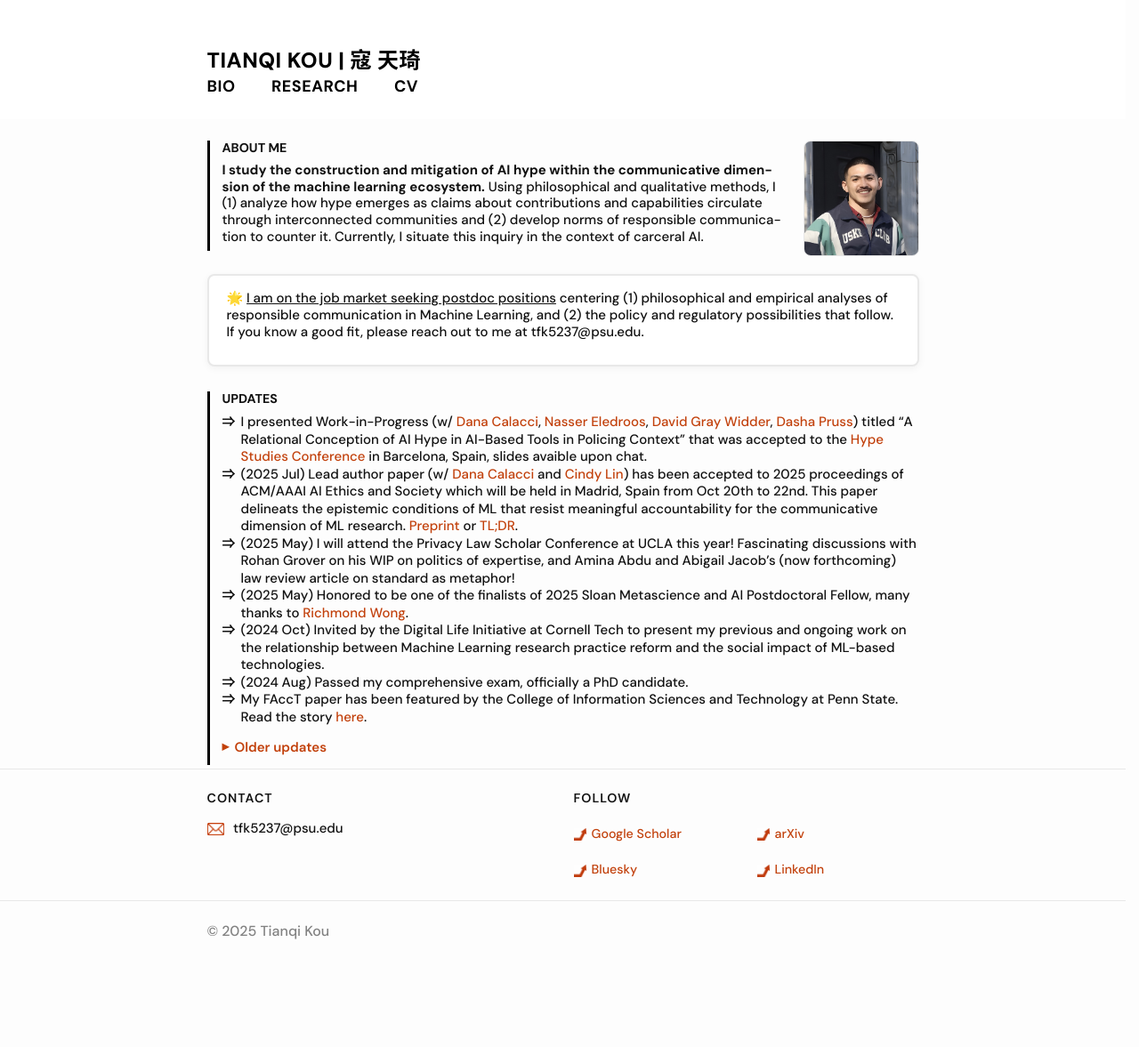
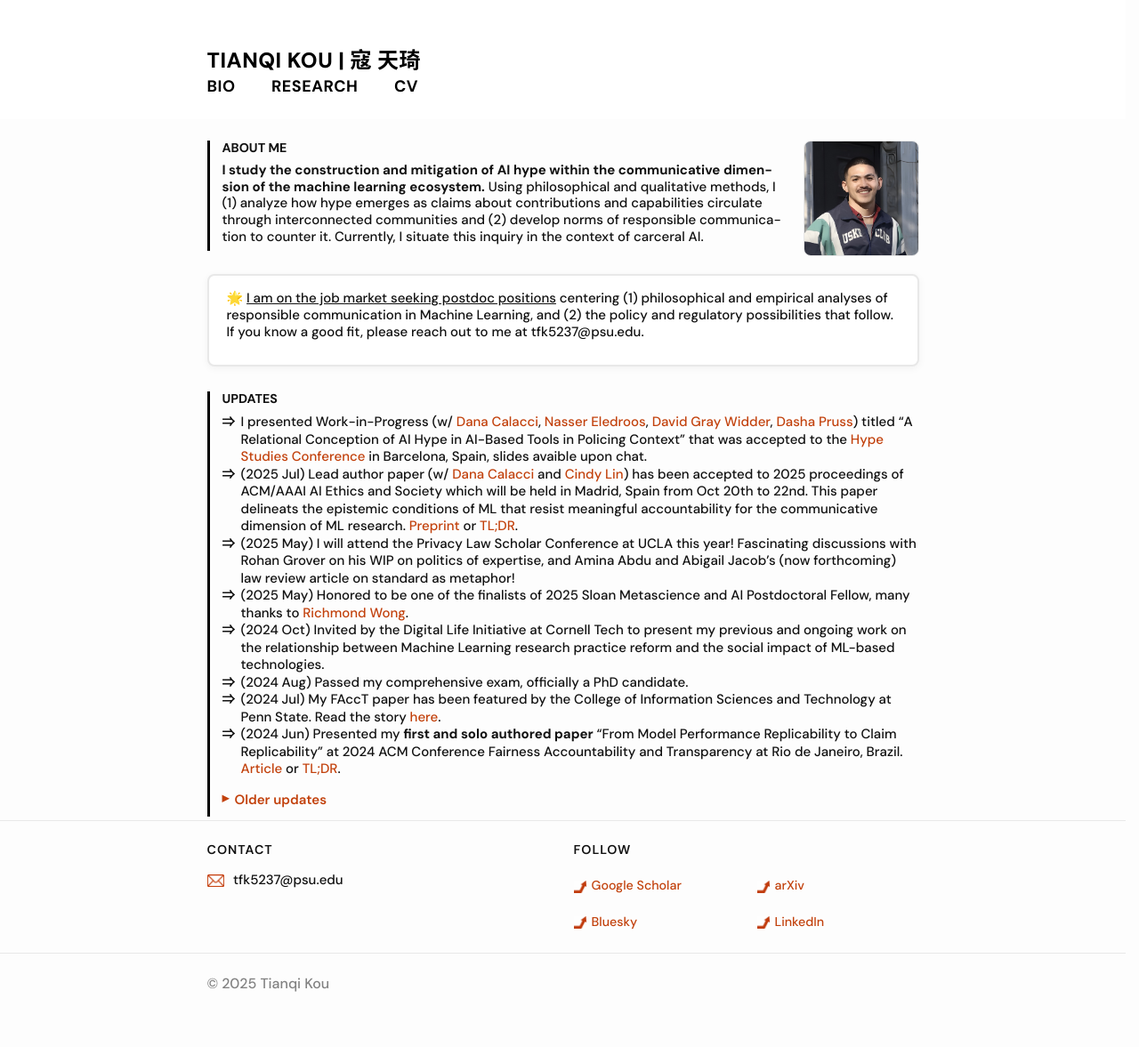
Before and after one commit to koutianqi/koutianqi.github.io, a Jekyll site: the page built from index.markdown, in a window 1280 px wide. Shown: the whole page at 89% size. Built offline with Jekyll 4.4.1, drawn with Linux system fonts in a browser that asks for light colours; before the commit the page ends 1118 px from its top, so only the background shows below that.

Commit message:
Update index.markdown

```diff
--- a/index.markdown
+++ b/index.markdown
@@ -36,11 +36,11 @@ description: "I study the construction and mitigation of AI hype within the comm
 - (2025 May) Honored to be one of the finalists of 2025 Sloan Metascience and AI Postdoctoral Fellow, many thanks to [Richmond Wong](https://richmondywong.com).
 - (2024 Oct) Invited by the Digital Life Initiative at Cornell Tech to present my previous and ongoing work on the relationship between Machine Learning research practice reform and the social impact of ML-based technologies.
 - (2024 Aug) Passed my comprehensive exam, officially a PhD candidate.
-- My FAccT paper has been featured by the College of Information Sciences and Technology at Penn State. Read the story [here](https://ist.psu.edu/news/claim-replicability-may-help-prevent-harms-caused-by-ml).
+- (2024 Jul) My FAccT paper has been featured by the College of Information Sciences and Technology at Penn State. Read the story [here](https://ist.psu.edu/news/claim-replicability-may-help-prevent-harms-caused-by-ml).
+- (2024 Jun) Presented my **first and solo authored paper** "From Model Performance Replicability to Claim Replicability" at 2024 ACM Conference Fairness Accountability and Transparency at Rio de Janeiro, Brazil. [Article](https://arxiv.org/pdf/2404.13131?) or [TL;DR](https://x.com/koutianqi1/status/1782586574850449812).
 
 <details class="older-updates" markdown="1">
 <summary>Older updates</summary>
-- (2024 Jun) Presented my **first and solo authored paper** "From Model Performance Replicability to Claim Replicability" at 2024 ACM Conference Fairness Accountability and Transparency at Rio de Janeiro, Brazil. [Article](https://arxiv.org/pdf/2404.13131?) or [TL;DR](https://x.com/koutianqi1/status/1782586574850449812).
 - (2024 May) Attended NortheastHCI Conference (an alternative to CHI 2024) at Pittsburgh, PA.
 - (2024 Apr) Received ACM FAccT'24 Travel Award.
 - (2024 Mar) Received Dean's Travel Award.
```
